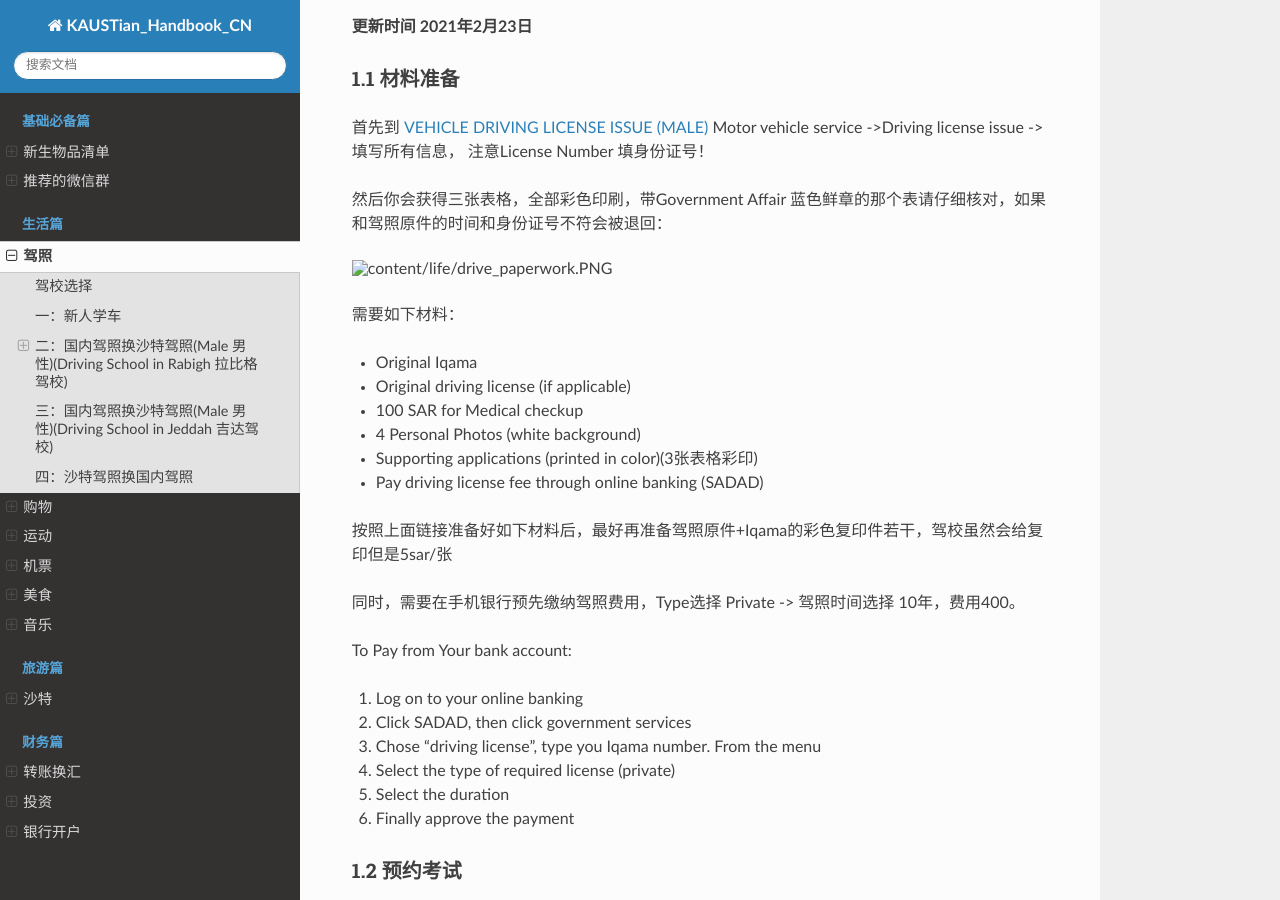
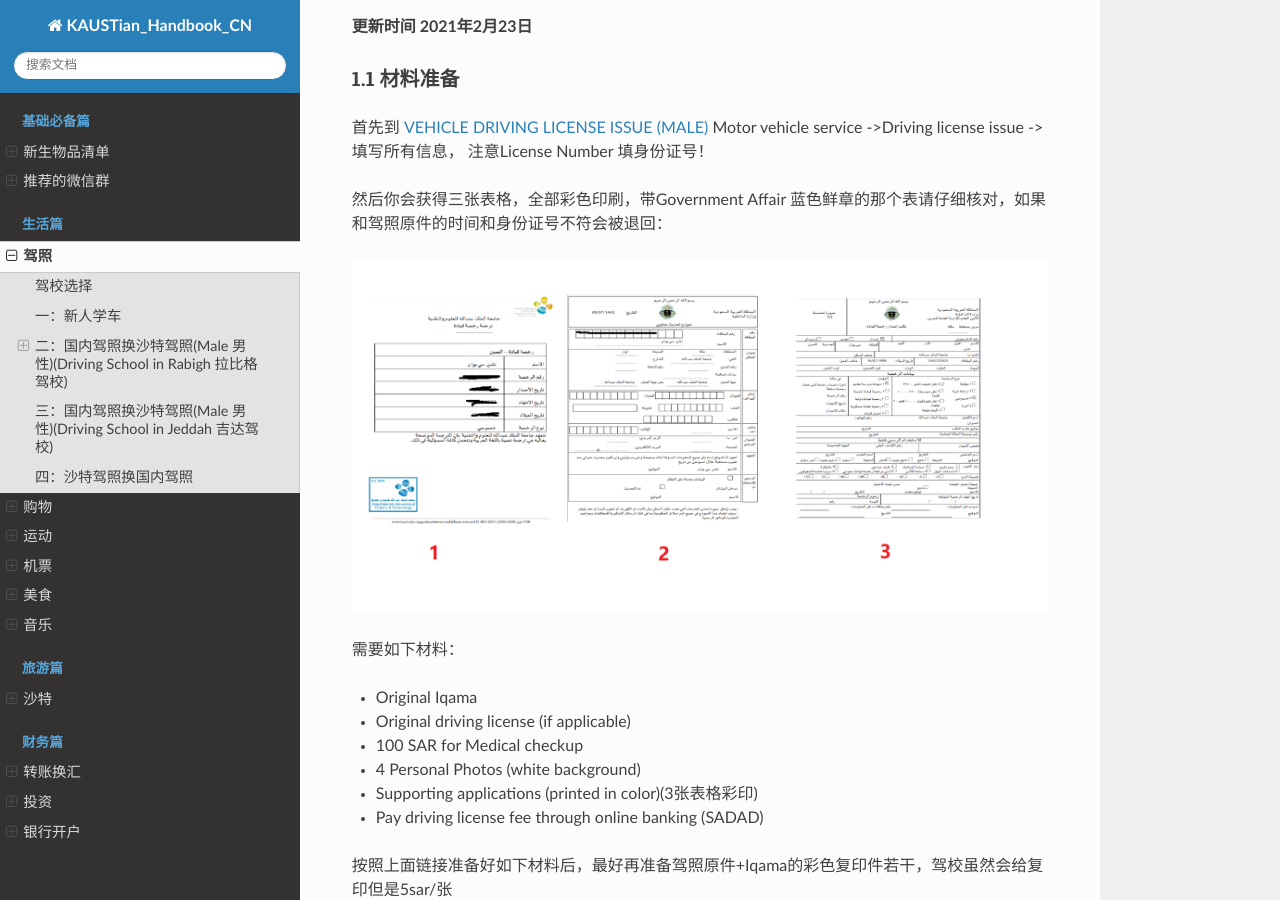
Before and after one commit to guochengqian/KAUSTian_Handbook_CN, a Sphinx documentation site: the page built from docs/content/life/drive.rst, in a window 1280 px wide and 900 px high, scrolled down 1253 px. Built offline with Sphinx 7.4.7 and the Read the Docs theme 2.0.0, drawn with Linux system fonts in a browser that asks for light colours.

Commit message:
Update drive.rst

```diff
--- a/docs/content/life/drive.rst
+++ b/docs/content/life/drive.rst
@@ -42,7 +42,7 @@ Motor vehicle service ->Driving license issue -> 填写所有信息， 注意Lic
 
 然后你会获得三张表格，全部彩色印刷，带Government Affair 蓝色鲜章的那个表请仔细核对，如果和驾照原件的时间和身份证号不符会被退回：
 
-.. image:: drive_paperwork.PNG
+.. image:: drive_paperwork.png
 
 需要如下材料：
 
```
